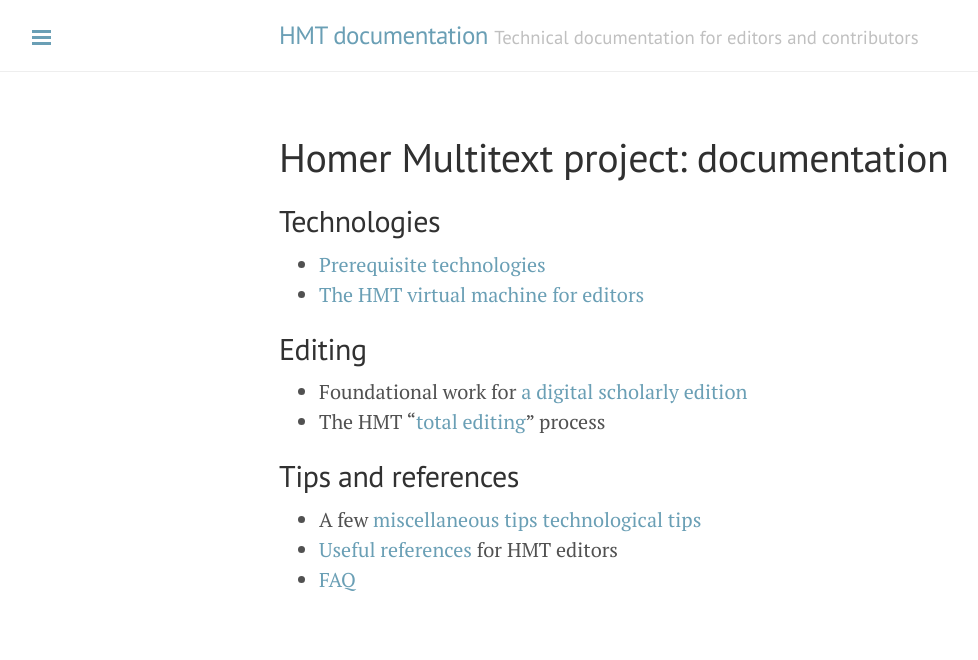
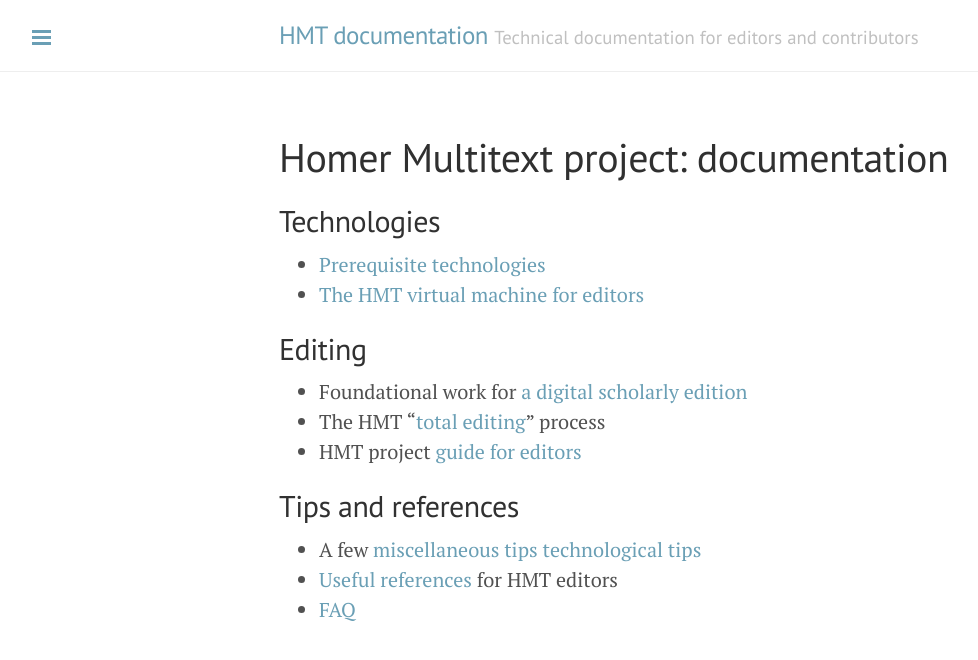
Before and after one commit to homermultitext/hmt-docs, a Jekyll site: the page built from index.md, in a window 1280 px wide. Shown: the top 660 px of the page, without its empty margins (1-979 px from the left). Built offline with Jekyll 4.4.1, drawn with Linux system fonts in a browser that asks for light colours; Markdown is read by kramdown in place of the engine named in the settings.

Commit message:
Move ed. guide to home page

```diff
--- a/index.md
+++ b/index.md
@@ -15,6 +15,7 @@ layout: page
 
 - Foundational work for [a digital scholarly edition](dse)
 - The HMT "[total editing](totaled)" process
+- HMT project [guide for editors](http://homermultitext.github.io/hmt-editors-guide/editorial-policies/)
 
 ## Tips and references ##
 
```
Also changed, not shown: references.md (+1 -1 lines).
